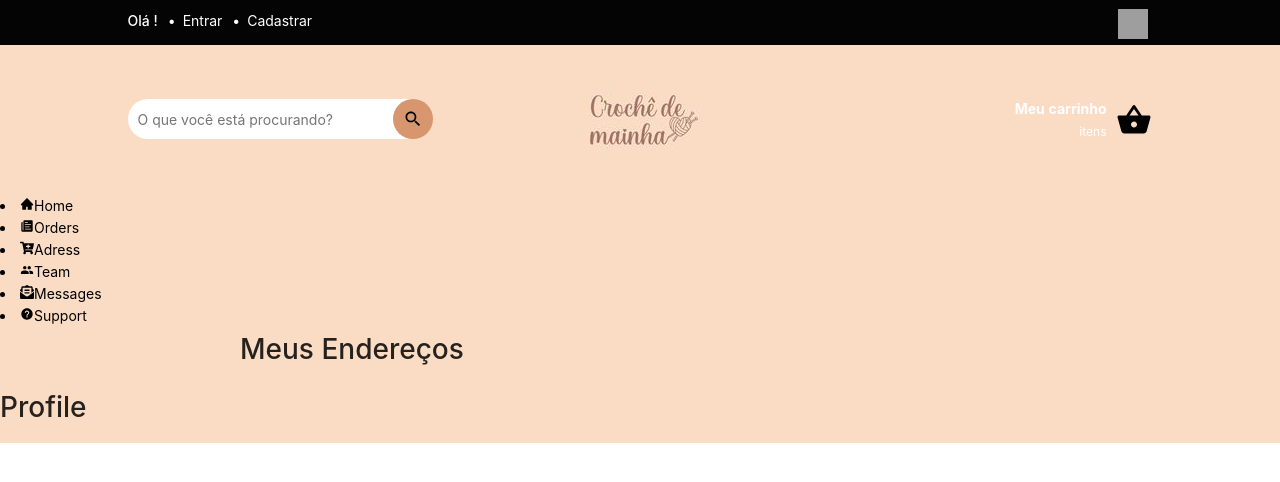
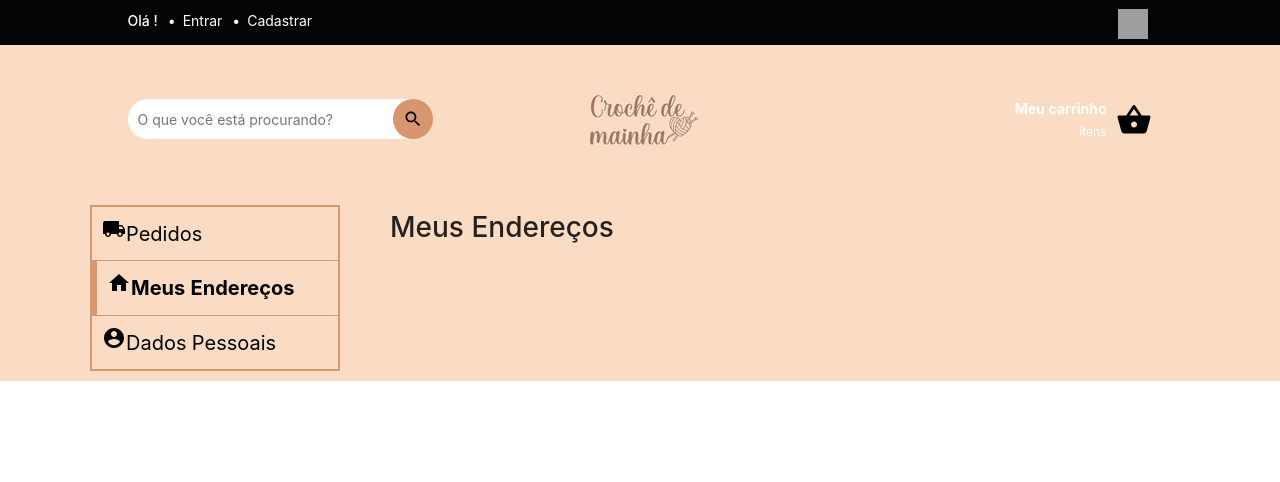
Before and after one commit to ggondimrb/croche-frontend, a React (Create React App) app: page /profile/adress in a window 1280 px wide. Shown: the top 482 px of the page. Built offline with nearby package versions, Linux system fonts and the light colour scheme; grey boxes are pictures that could not be loaded.

Commit message:
creation of ther order component

```diff
--- a/src/pages/Profile/index.tsx
+++ b/src/pages/Profile/index.tsx
@@ -1,48 +1,29 @@
 import React, { useEffect, useState } from 'react';
 import { Link, useParams } from 'react-router-dom';
-import * as FaIcons from 'react-icons/fa';
-import * as AiIcons from 'react-icons/ai';
-import * as IoIcons from 'react-icons/io';
+import { MdLocalShipping, MdHome, MdAccountCircle } from "react-icons/md";
 
 import DefaultLayout from '../DefaultLayout';
 
-import { Container, Wrapper, SideMenu, MyOrders, MyAdress } from './styles';
+import { Container, Wrapper, SideMenu, MyOrders, MyAdress, Right } from './styles';
+import Button from '../../components/Button';
 
 const SidebarData = [
   {
-    title: 'Home',
-    path: '/',
-    icon: <AiIcons.AiFillHome />,
+    title: 'Pedidos',
+    path: 'orders',
+    icon: <MdLocalShipping size={24} />,
     cName: 'nav-text'
   },
   {
-    title: 'Orders',
-    path: 'orders',
-    icon: <IoIcons.IoIosPaper />,
+    title: 'Meus Endereços',
+    path: 'adress',
+    icon: <MdHome size={24} />,
     cName: 'nav-text'
   },
   {
-    title: 'Adress',
-    path: 'adress',
-    icon: <FaIcons.FaCartPlus />,
-    cName: 'nav-text'
-  },
-  {
-    title: 'Team',
-    path: '/team',
-    icon: <IoIcons.IoMdPeople />,
-    cName: 'nav-text'
-  },
-  {
-    title: 'Messages',
-    path: '/messages',
-    icon: <FaIcons.FaEnvelopeOpenText />,
-    cName: 'nav-text'
-  },
-  {
-    title: 'Support',
-    path: '/support',
-    icon: <IoIcons.IoMdHelpCircle />,
+    title: 'Dados Pessoais',
+    path: 'personalData',
+    icon: <MdAccountCircle size={24} />,
     cName: 'nav-text'
   }
 ]
@@ -56,15 +37,22 @@ export default function Profile() {
 
   const [showOrders, setShowOrders] = useState<boolean>(false);
   const [showAdress, setShowAdress] = useState<boolean>(false);
+  const [showPersonalData, setShowPersonalData] = useState<boolean>(false);
+  const [pathSelect, setPathSelect] = useState<string>('');
 
   useEffect(() => {
     if(params.id === 'orders') {
       setShowOrders(true);
+      setPathSelect('orders');
     } else if (params.id === 'adress') {
       setShowAdress(true);
+      setPathSelect('adress');
+    } else if (params.id === 'personalData') {
+      setShowPersonalData(true);
+      setPathSelect('personalData');
     }
 
-  },[showOrders, params.id])
+  },[params.id])
 
   return (
     <Container>
@@ -73,20 +61,45 @@ export default function Profile() {
         <SideMenu>
         {SidebarData.map((item, index) => {
               return (
-                <li key={index} className={item.cName}>
-                  <Link to={`${item.path}`}>
-                    {item.icon}
-                    <span>{item.title}</span>
-                  </Link>
-                </li>
+                <Link to={`${item.path}`}>
+                  <li key={index} className={pathSelect === item.path ? 'active' : ''}>
+                      {item.icon}
+                      <span>{item.title}</span>
+                  </li>
+                </Link>
               );
         })}
         </SideMenu>
-
+        <Right>
+          {showOrders &&
+            <MyOrders>
+              <h1>Pedidos</h1>
+              <ul>
+                <li>
+                  <div>
+                    <img alt="roupa" src="https://curso-spring-ionic-47.s3-sa-east-1.amazonaws.com/bolsa01a.png"/>
+                    <h3>Biquini feito em croche</h3>
+                    <p>Cor: <strong>Azul</strong></p>
+                    <p>Tamanho: <strong>Único</strong></p>
+                    <p>Quantidade: <strong>1</strong></p>
+                    <p>Valor Unitário: <strong>R$ 29,99</strong></p>
+                  </div>
+                  <div>
+                    <h3>Resumo da compra</h3>
+                    <p>Pedido: <strong>4324324</strong></p>
+                    <p>Data do Pedido: <strong>25/05/2020</strong></p>
+                    <p>Previsão de Entrega: <strong>Até 13/04/2020</strong></p>
+                    <p>Status: <strong>Entregue</strong></p>
+                    <Button>Ver detalhes</Button>
+                  </div>
+                </li>
+              </ul>
+            </MyOrders>
+          }
+          {showAdress && <MyAdress><h1>Meus Endereços</h1></MyAdress>}
+          {showPersonalData && <MyAdress><h1>Seus Dados</h1></MyAdress>}
+        </Right>
       </Wrapper>
-      {showOrders && <MyOrders><h1>Meus Pedidos</h1></MyOrders>}
-      {showAdress && <MyAdress><h1>Meus Endereços</h1></MyAdress>}
-      <h1>Profile</h1>
     </Container>
   );
 };
--- a/src/pages/Profile/styles.ts
+++ b/src/pages/Profile/styles.ts
@@ -9,17 +9,87 @@ export const Container = styled.div`
 `;
 
 export const Wrapper  = styled.div`
+  display: flex;
+  flex-direction: row;
   width: 100%;
   height: 100%;
+  justify-content: center;
+  margin: 10px auto;
 `;
 export const SideMenu  = styled.div`
-  width: 200px;
+  display: flex;
+  flex-direction: column;
+  width: 250px;
+  border: 2px solid #d8966e;
+  margin-right: 50px;
+  height: 100%;
+
+  li {
+    list-style: none;
+    padding: 10px;
+
+    span {
+      font-size: 20px;
+    }
+
+  }
+
+  a:nth-child(n + 2) {
+    border-top: 1px solid #d8966e;
+  }
+
+  .active {
+      border-left: 5px solid #d8966e;
+      font-weight: bold;
+    }
+`;
+
+export const Right= styled.div`
+  display: flex;
+  width: 100%;
+  max-width: 800px;
+
+  p {
+    line-height: 15px;
+  }
+
 `;
 
 export const MyOrders  = styled.div`
-  margin: 0 auto;
   width: 100%;
-  max-width: 800px;
+  max-width: 600px;
+
+  h1 {
+    text-align: center;
+    font-weight: bold;
+  }
+
+  li {
+    display: flex;
+    flex-direction: row;
+    border: 1px solid #d8966e;
+    border-radius: 25px;
+    padding: 20px;
+    margin: 10px;
+
+    div {
+      width: 50%;
+
+      h3 {
+        font-weight: bold;
+      }
+
+      img {
+        width: 100px;
+        height: 100px;
+        padding-bottom: 10px;
+      }
+
+      button {
+        margin-top: 40px;
+      }
+    }
+  }
 `;
 
 export const MyAdress = styled.div`
```
